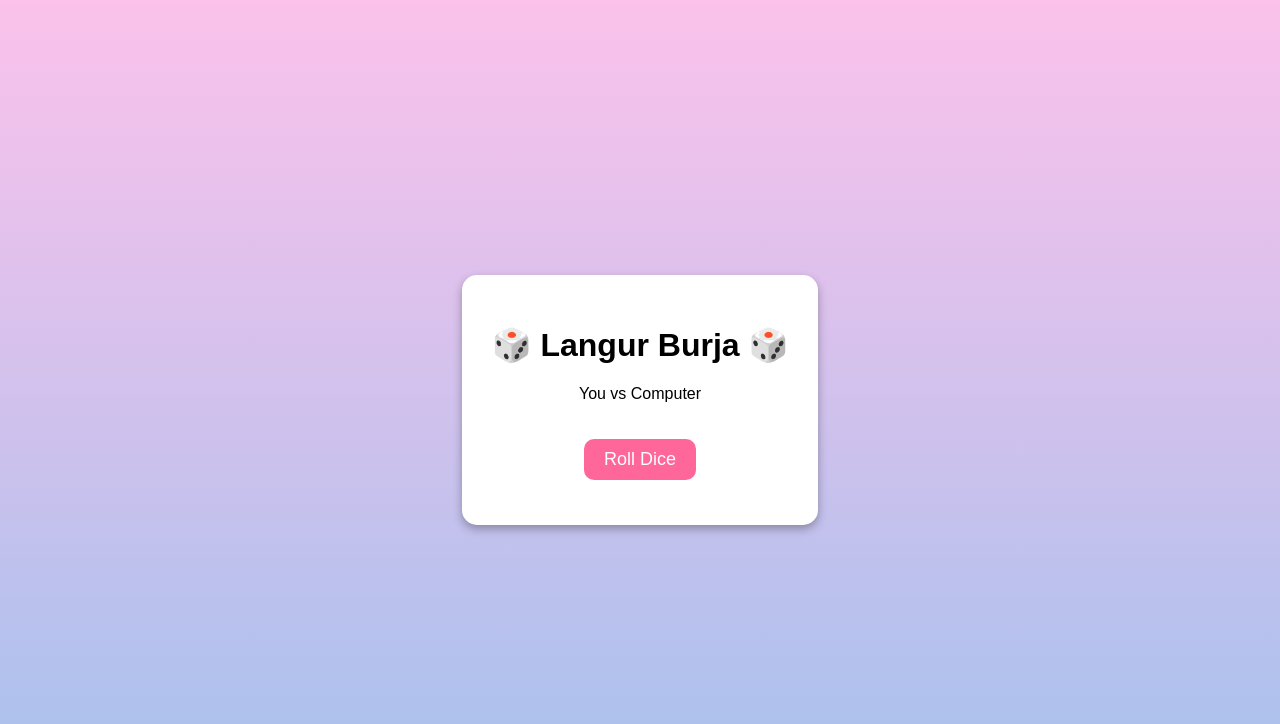
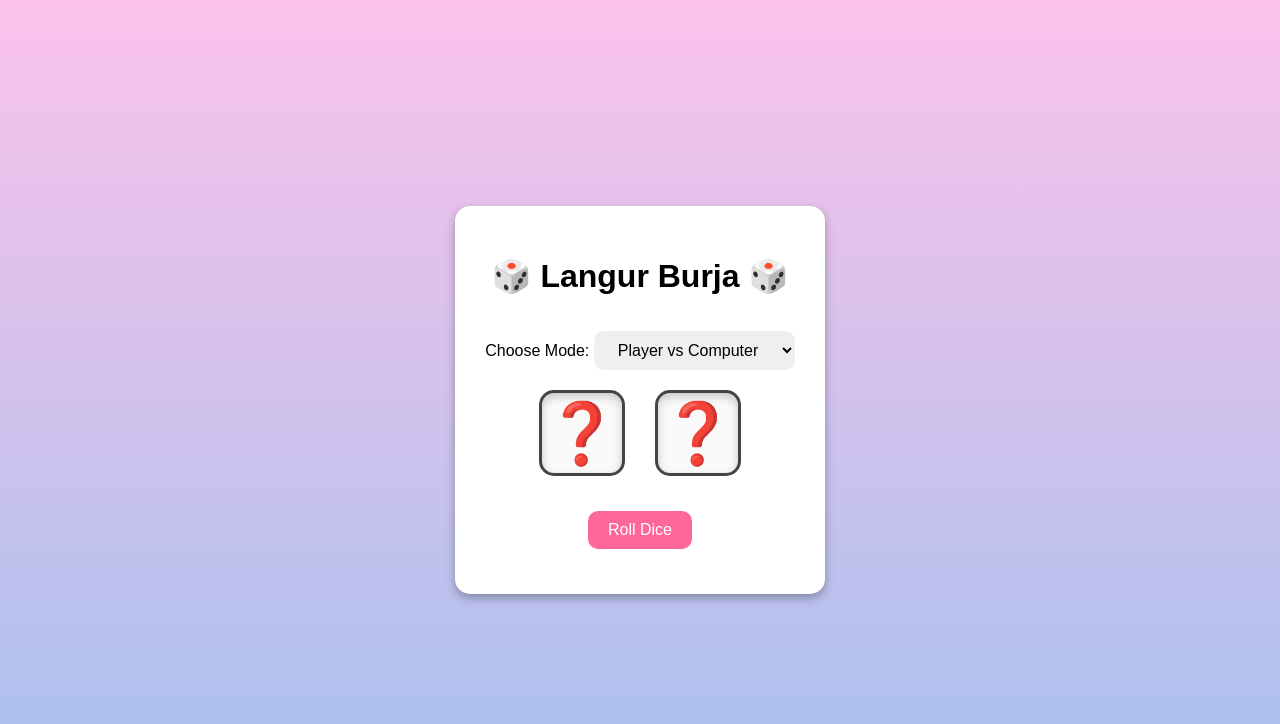
Before and after one commit to rashika-png/index.html, a plain HTML site: page index.html in a window 1280 px wide. Drawn offline with Linux system fonts and the light colour scheme.

Commit message:
Add files via upload

```diff
--- a/index.html
+++ b/index.html
@@ -20,24 +20,45 @@
       padding: 30px;
       border-radius: 15px;
       box-shadow: 0px 4px 10px rgba(0,0,0,0.3);
+      max-width: 400px;
+    }
+    select, button {
+      padding: 10px 20px;
+      margin-top: 15px;
+      border: none;
+      border-radius: 10px;
+      font-size: 16px;
     }
     button {
-      padding: 10px 20px;
-      margin-top: 20px;
-      border: none;
       background: #ff6699;
       color: white;
-      font-size: 18px;
-      border-radius: 10px;
       cursor: pointer;
       transition: 0.3s;
     }
     button:hover {
       background: #cc0066;
     }
+    .dice-container {
+      display: flex;
+      justify-content: center;
+      gap: 30px;
+      margin: 20px 0;
+    }
+    .dice {
+      font-size: 60px;
+      width: 80px;
+      height: 80px;
+      display: flex;
+      align-items: center;
+      justify-content: center;
+      border: 3px solid #444;
+      border-radius: 15px;
+      background: #fafafa;
+      box-shadow: inset 0px 4px 10px rgba(0,0,0,0.2);
+    }
     .result {
       margin-top: 15px;
-      font-size: 20px;
+      font-size: 18px;
       font-weight: bold;
     }
   </style>
@@ -45,28 +66,78 @@
 <body>
   <div id="game">
     <h1>🎲 Langur Burja 🎲</h1>
-    <p>You vs Computer</p>
-    <button onclick="playGame()">Roll Dice</button>
-    <div class="result" id="player"></div>
-    <div class="result" id="computer"></div>
+    <label for="mode">Choose Mode:</label>
+    <select id="mode">
+      <option value="computer">Player vs Computer</option>
+      <option value="pvp">Player vs Player</option>
+    </select>
+    <div class="dice-container">
+      <div class="dice" id="playerDice">❓</div>
+      <div class="dice" id="opponentDice">❓</div>
+    </div>
+    <button onclick="rollDice()">Roll Dice</button>
     <div class="result" id="winner"></div>
   </div>
 
+  <!-- Dice roll sound -->
+  <audio id="diceSound" src="https://www.myinstants.com/media/sounds/dice-roll.mp3"></audio>
+
   <script>
-    const symbols = ["🐯 Tiger", "🐐 Goat", "🦁 Lion", "🐔 Hen", "🦆 Duck", "🎲 Dice"];
+    const symbols = ["🐯", "🐐", "🦁", "🐔", "🦆", "🎲"];
+    const names   = ["Tiger", "Goat", "Lion", "Hen", "Duck", "Dice"];
+
+    let currentPlayer = 1; // for PvP
 
     function getRandomSymbol() {
-      return symbols[Math.floor(Math.random() * symbols.length)];
+      let index = Math.floor(Math.random() * symbols.length);
+      return { symbol: symbols[index], name: names[index] };
     }
 
-    function playGame() {
-      let playerChoice = getRandomSymbol();
-      let computerChoice = getRandomSymbol();
+    function rollDice() {
+      let mode = document.getElementById("mode").value;
+      let playerDice = document.getElementById("playerDice");
+      let opponentDice = document.getElementById("opponentDice");
+      let winnerText = document.getElementById("winner");
+      let diceSound = document.getElementById("diceSound");
 
-      // Player always wins
-      document.getElementById("player").innerText = "You rolled: " + playerChoice;
-      document.getElementById("computer").innerText = "Computer rolled: " + computerChoice;
-      document.getElementById("winner").innerText = "🎉 You Win Every Time! 🎉";
+      // Reset winner text
+      winnerText.innerText = "";
+
+      // Play sound
+      diceSound.currentTime = 0;
+      diceSound.play();
+
+      let rollInterval = setInterval(() => {
+        playerDice.innerText = symbols[Math.floor(Math.random() * symbols.length)];
+        opponentDice.innerText = symbols[Math.floor(Math.random() * symbols.length)];
+      }, 100);
+
+      setTimeout(() => {
+        clearInterval(rollInterval);
+
+        if (mode === "computer") {
+          // Player vs Computer (player always wins)
+          let player = getRandomSymbol();
+          let computer = getRandomSymbol();
+          playerDice.innerText = player.symbol;
+          opponentDice.innerText = computer.symbol;
+          winnerText.innerText = "🎉 You Win with " + player.name + "! 🎉";
+
+        } else if (mode === "pvp") {
+          // Player vs Player (turn-based)
+          if (currentPlayer === 1) {
+            let player = getRandomSymbol();
+            playerDice.innerText = player.symbol;
+            winnerText.innerText = "✅ Player 1 rolled: " + player.name + ". Now Player 2's turn!";
+            currentPlayer = 2;
+          } else {
+            let player2 = getRandomSymbol();
+            opponentDice.innerText = player2.symbol;
+            winnerText.innerText = "✅ Player 2 rolled: " + player2.name + ". Game Over!";
+            currentPlayer = 1; // reset
+          }
+        }
+      }, 1500);
     }
   </script>
 </body>
```
